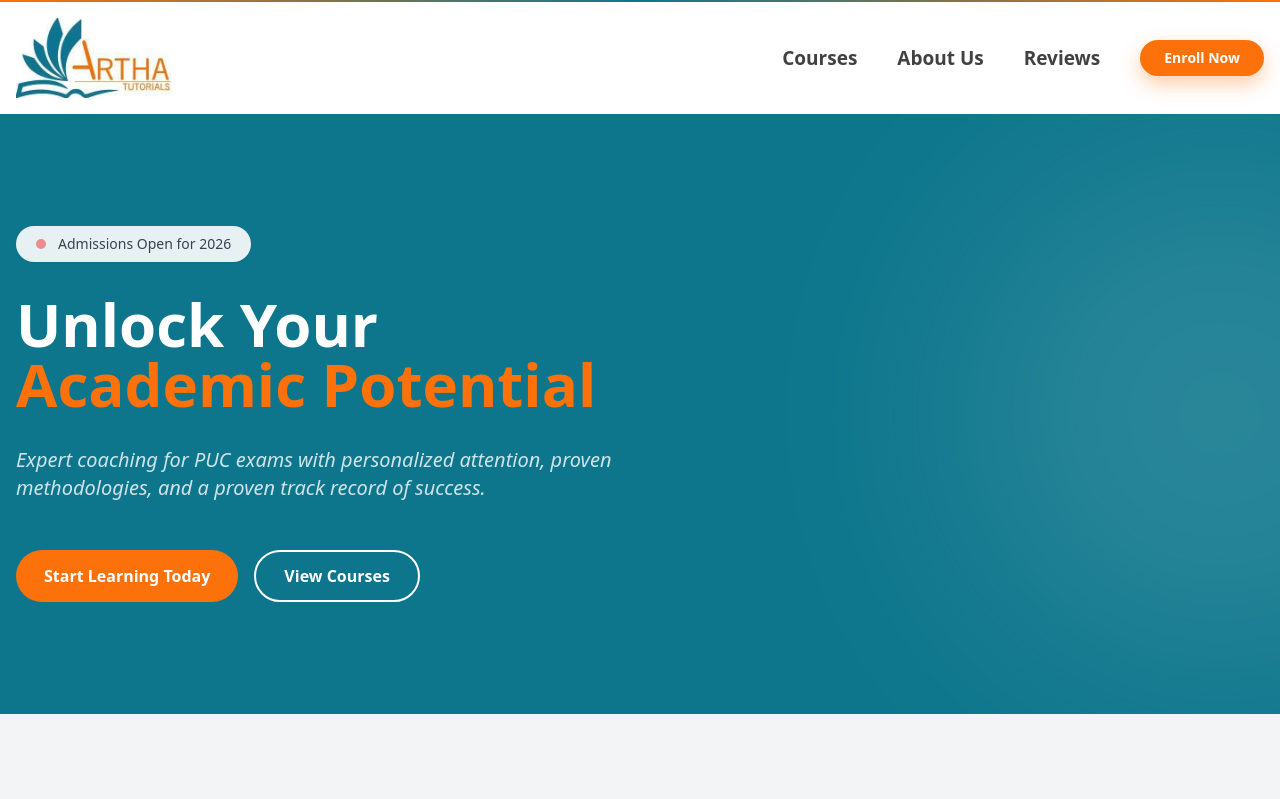
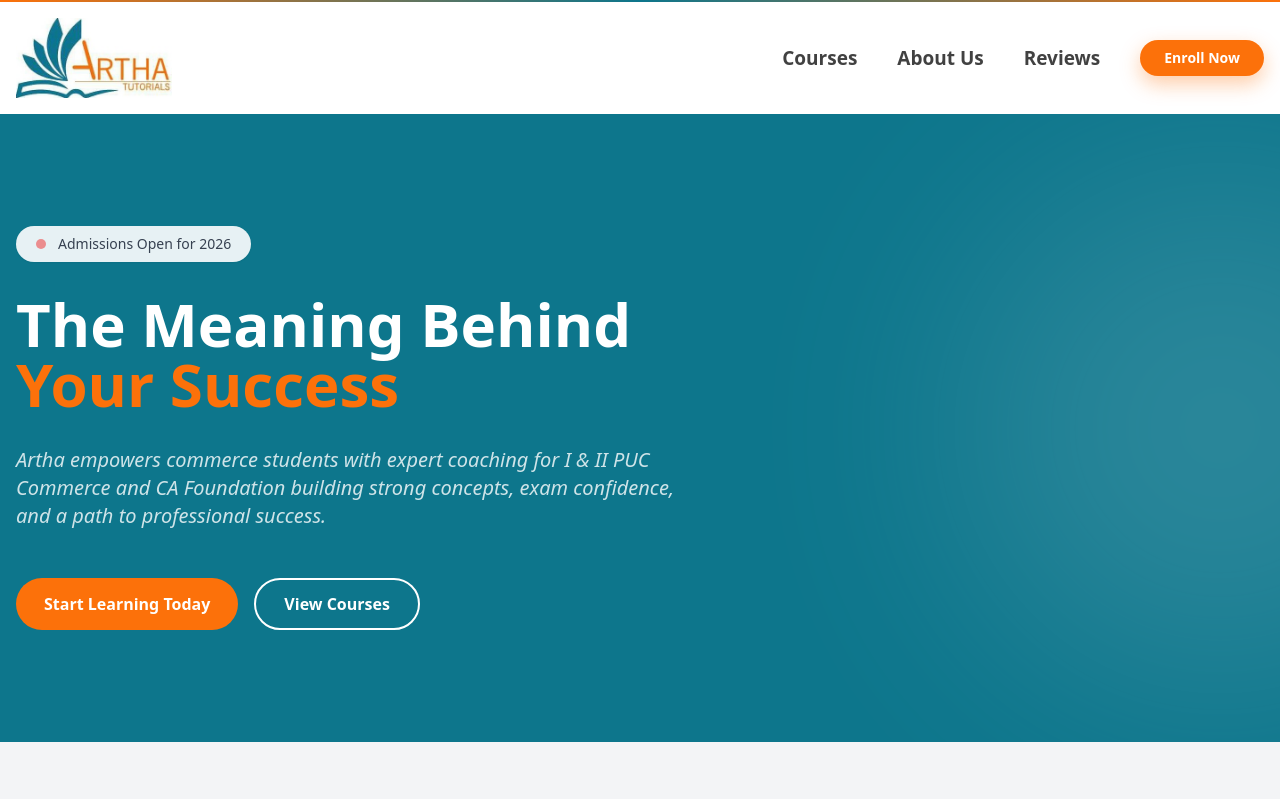
Before and after one commit to pratap264/Artha-Tutorials, a React (Vite) app: page / in a window 1280 px wide. Shown: the top 799 px of the page. Built offline with nearby package versions, Linux system fonts and the light colour scheme; a web font is replaced by a local one.

Commit message:
updated one lines and short about us

```diff
--- a/src/components/Hero/Hero.jsx
+++ b/src/components/Hero/Hero.jsx
@@ -26,14 +26,13 @@ const Hero = () => {
 
           {/* Heading */}
           <h1 className="text-4xl sm:text-5xl md:text-6xl font-bold text-white leading-tight">
-            Unlock Your <br />
-            <span className="text-primary">Academic Potential</span>
+            The Meaning Behind <br />
+            <span className="text-primary">Your Success</span>
           </h1>
 
           {/* Sub text */}
           <p className="text-lg md:text-xl text-white/80 italic max-w-2xl">
-            Expert coaching for PUC exams with personalized attention,
-            proven methodologies, and a proven track record of success.
+           Artha empowers commerce students with expert coaching for I & II PUC Commerce and CA Foundation building strong concepts, exam confidence, and a path to professional success.
           </p>
 
           {/* Buttons */}
```
